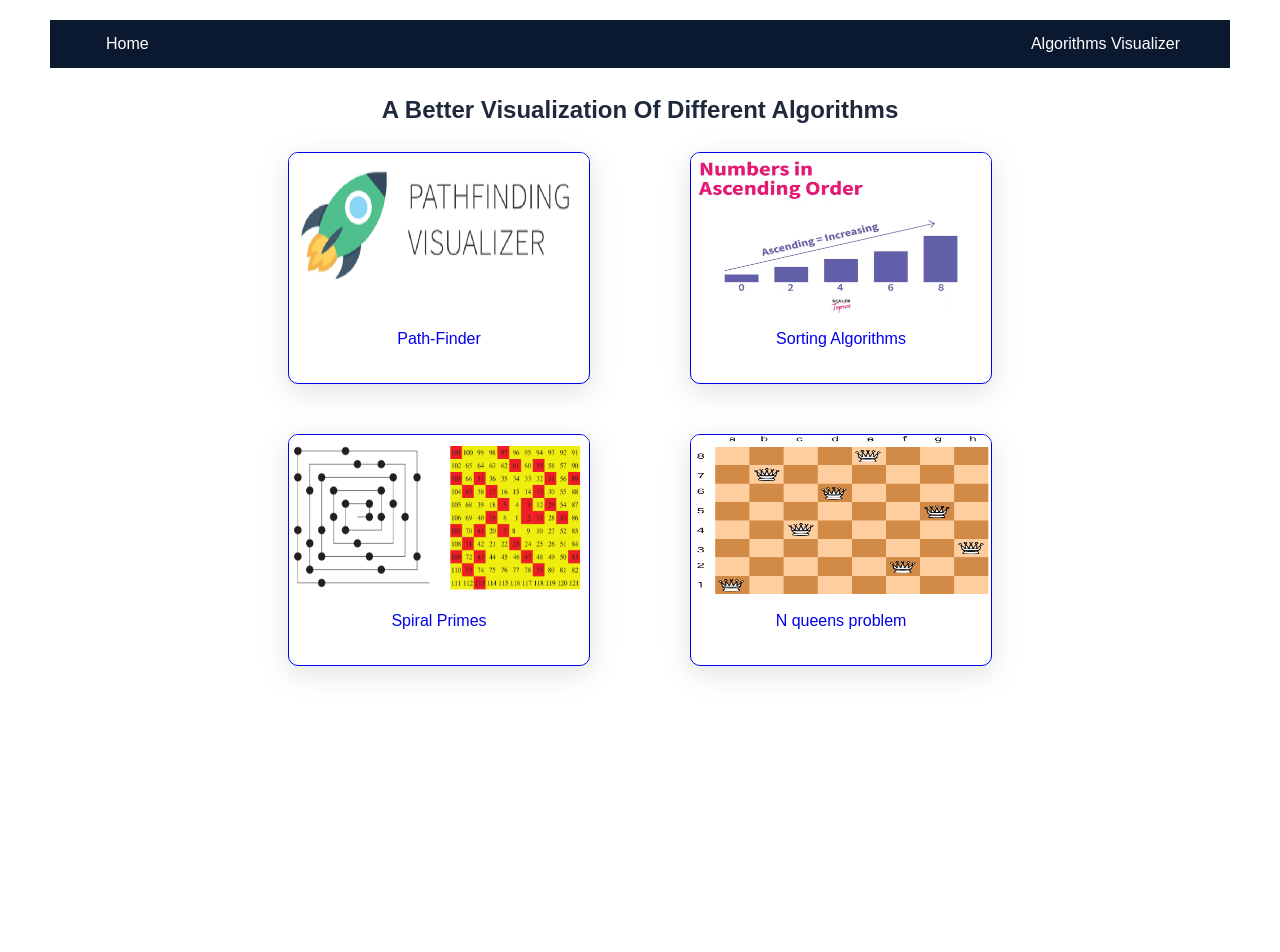
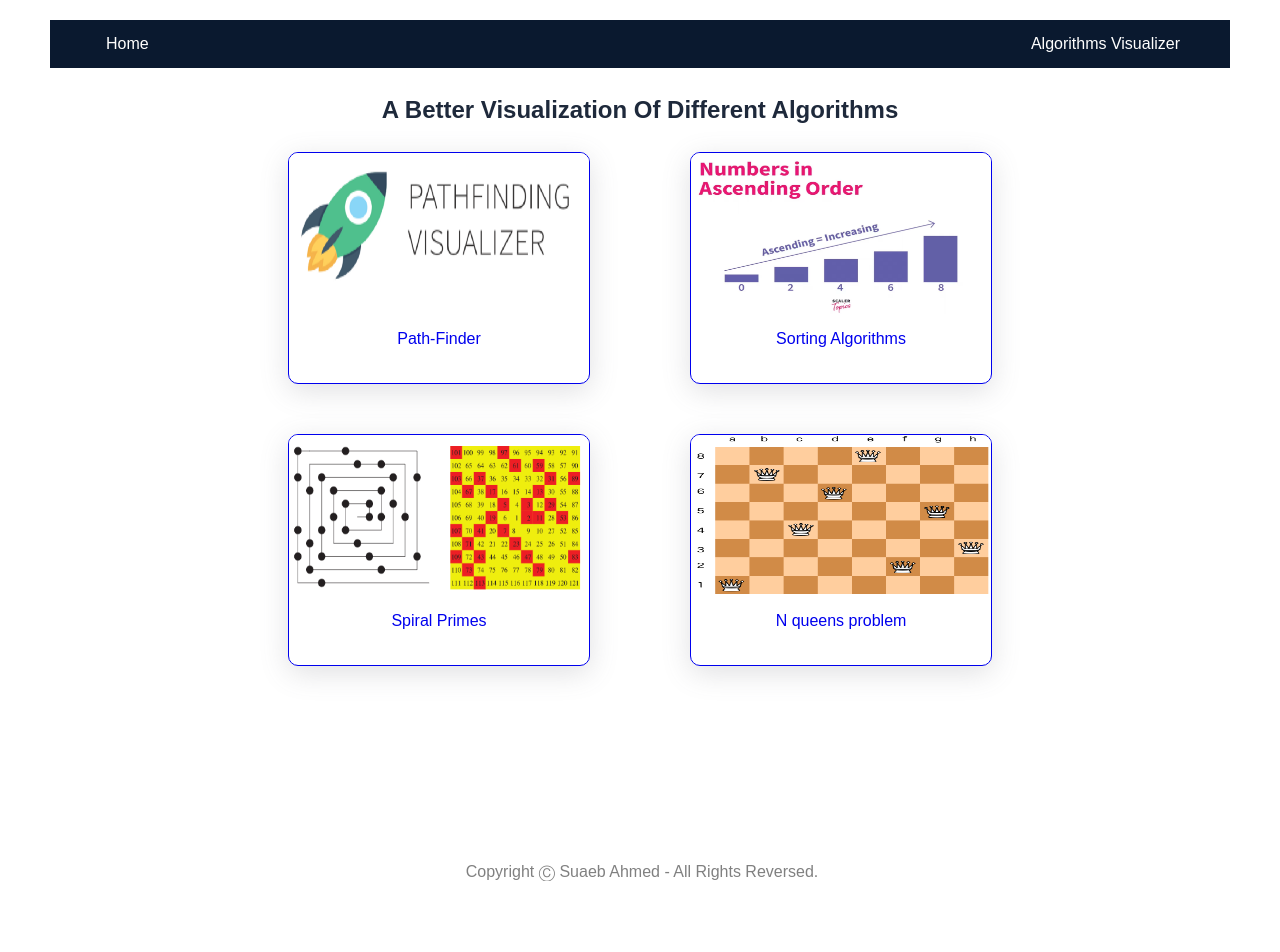
Before and after one commit to suaebahmed/algorithms-visualizer, a React (Create React App) app: page / in a window 1280 px wide. Shown: the top 952 px of the page. After the commit the page ends 881 px from the top, so only its background shows below. Built offline with nearby package versions, Linux system fonts and the light colour scheme.

Commit message:
Fixed styles issues

```diff
--- a/src/styles/PathfindingVS.css
+++ b/src/styles/PathfindingVS.css
@@ -1,12 +1,12 @@
 .path-container{
-   margin : 30px auto;
+   margin : 10px auto;
    max-width: 938px;
 }
 
 .path-header{
    display: flex;
    justify-content: space-between;
-   padding-bottom: 30px;
+   padding-bottom: 10px;
 }
 
 path-speed-btns{
--- a/src/styles/footer.css
+++ b/src/styles/footer.css
@@ -1,12 +1,10 @@
 .footer {
-  position: absolute;
-  bottom: 0;
-  left: 0;
   width: 100%;
   text-align: center;
   font-weight: 500;
   padding: 2px;
-  color: #64748b
+  margin-top: 25px;
+  color: gray
 }
 
 @media only screen and (max-width: 768px) {
--- a/src/styles/modal.css
+++ b/src/styles/modal.css
@@ -22,7 +22,7 @@
 }
 /* animation effects */
 .unActive {
-  top: 0% !important;
+  top: 25% !important;
   transition: 500ms;
   visibility: hidden;
   opacity: 0;
```
Also changed, not shown: package.json (+11 -11 lines), src/icons/sorting.png (deleted), 1 other file (tests, documents, lock files or other folders).
